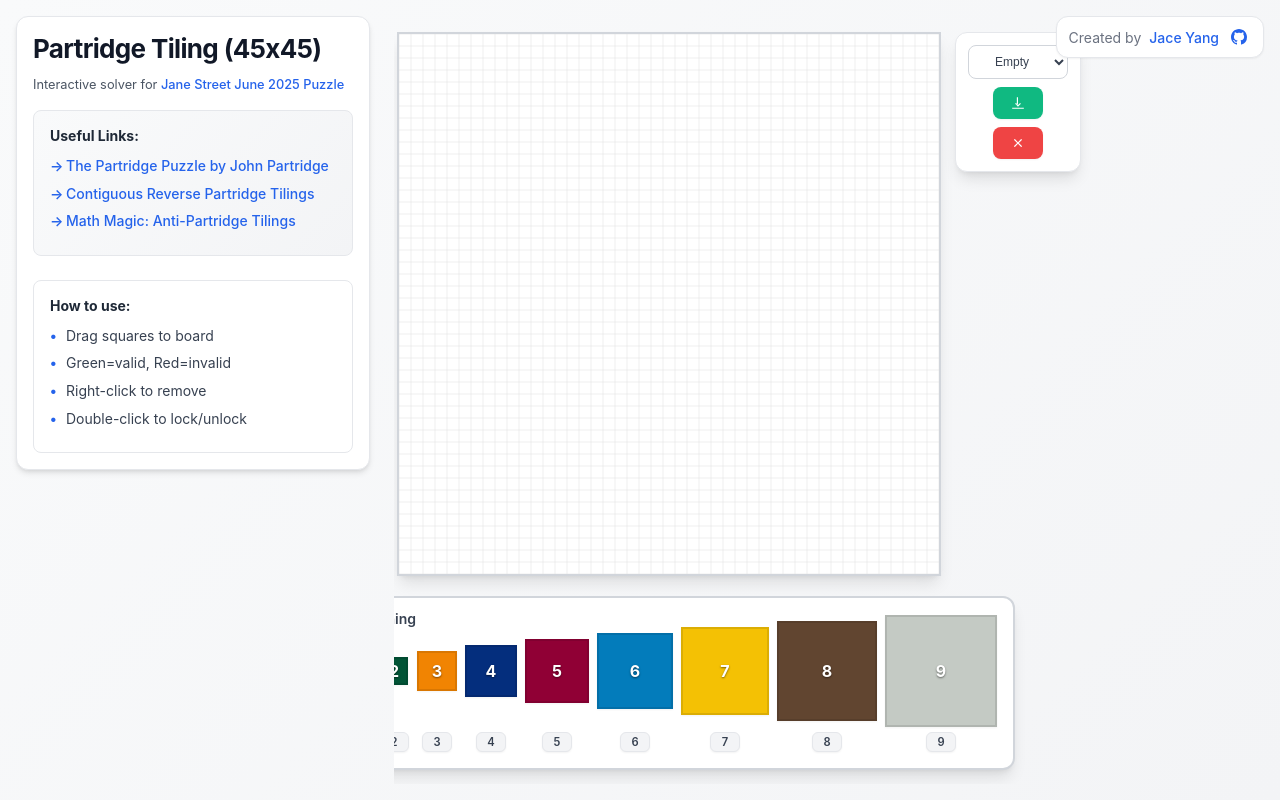
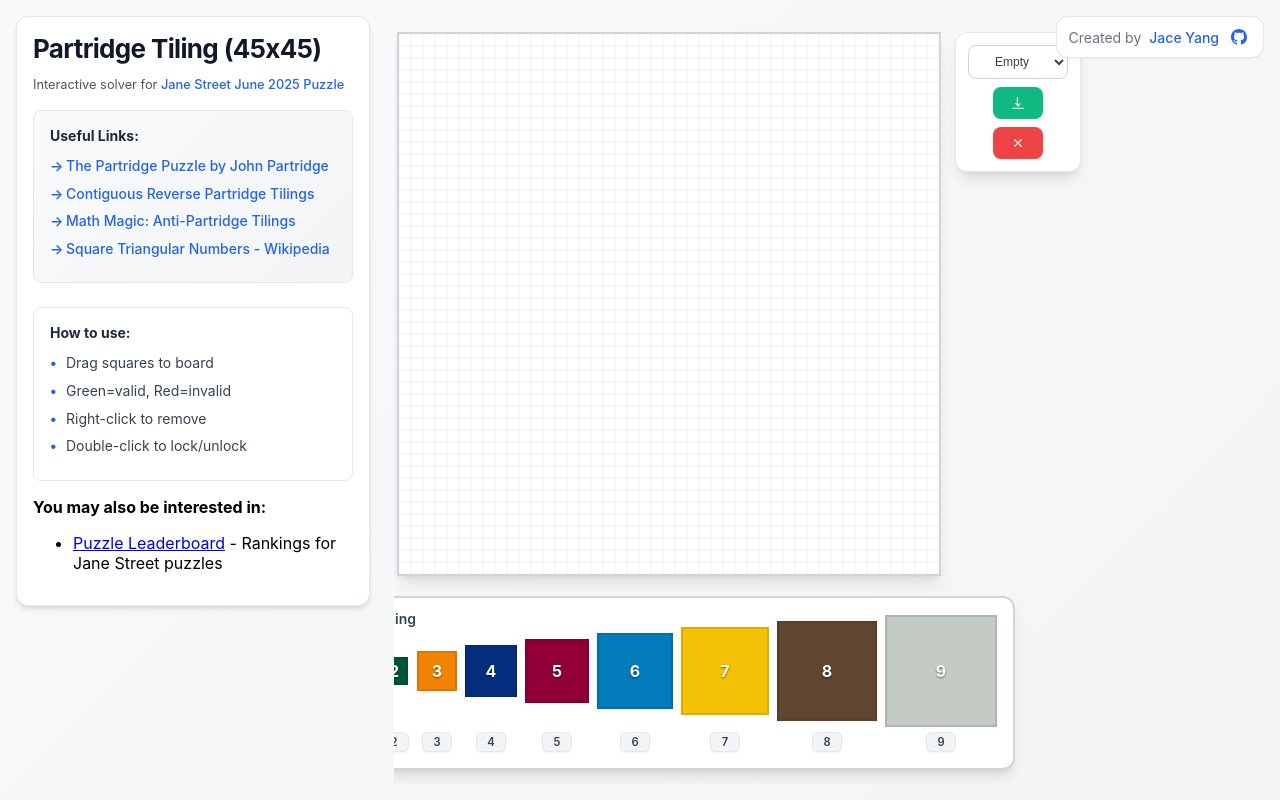
Before and after one commit to jaceyang97/partridge, a React (Create React App) app: page / in a window 1280 px wide. Built offline with nearby package versions, Linux system fonts and the light colour scheme.

Commit message:
update: add new links to Square Triangular Numbers and Puzzle Leaderboard

```diff
--- a/src/App.tsx
+++ b/src/App.tsx
@@ -449,6 +449,7 @@ function App() {
             <li><a href="https://pyrigan.com/2017/02/17/the-partridge-puzzle/" target="_blank" rel="noopener noreferrer">The Partridge Puzzle by John Partridge</a></li>
             <li><a href="http://www.recmath.org/PolyCur/contiguous/index.html" target="_blank" rel="noopener noreferrer">Contiguous Reverse Partridge Tilings</a></li>
             <li><a href="https://erich-friedman.github.io/mathmagic/0607.html" target="_blank" rel="noopener noreferrer">Math Magic: Anti-Partridge Tilings</a></li>
+            <li><a href="https://en.wikipedia.org/wiki/Square_triangular_number" target="_blank" rel="noopener noreferrer">Square Triangular Numbers - Wikipedia</a></li>
           </ul>
         </div>
 
@@ -459,6 +460,17 @@ function App() {
             <li>Green=valid, Red=invalid</li>
             <li>Right-click to remove</li>
             <li>Double-click to lock/unlock</li>
+          </ul>
+        </div>
+
+        <div className="related-section">
+          <p><strong>You may also be interested in:</strong></p>
+          <ul>
+            <li>
+              <a href="https://jspuzzle-lb.vercel.app/" target="_blank" rel="noopener noreferrer">
+                Puzzle Leaderboard
+              </a> - Rankings for Jane Street puzzles
+            </li>
           </ul>
         </div>
       </div>
```
